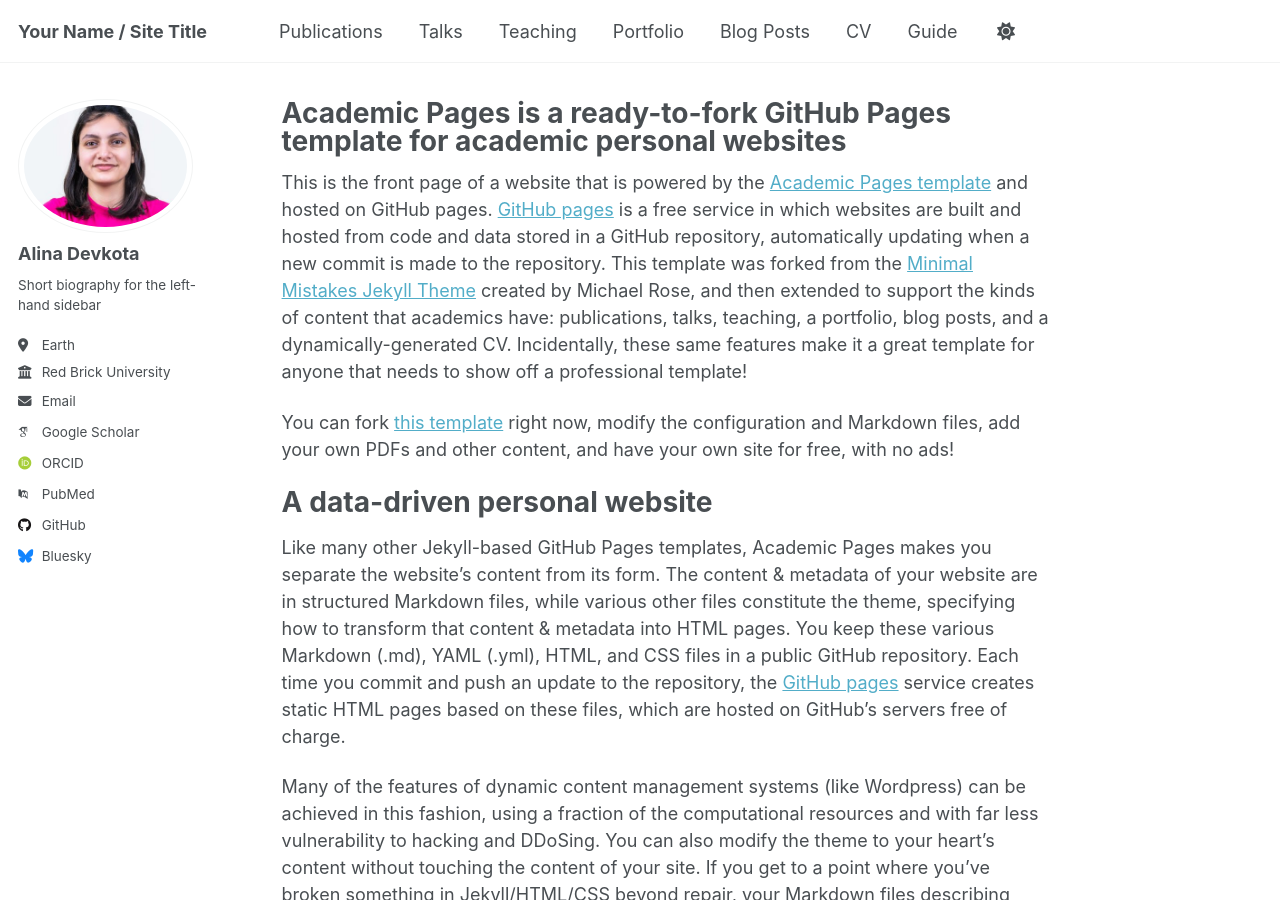
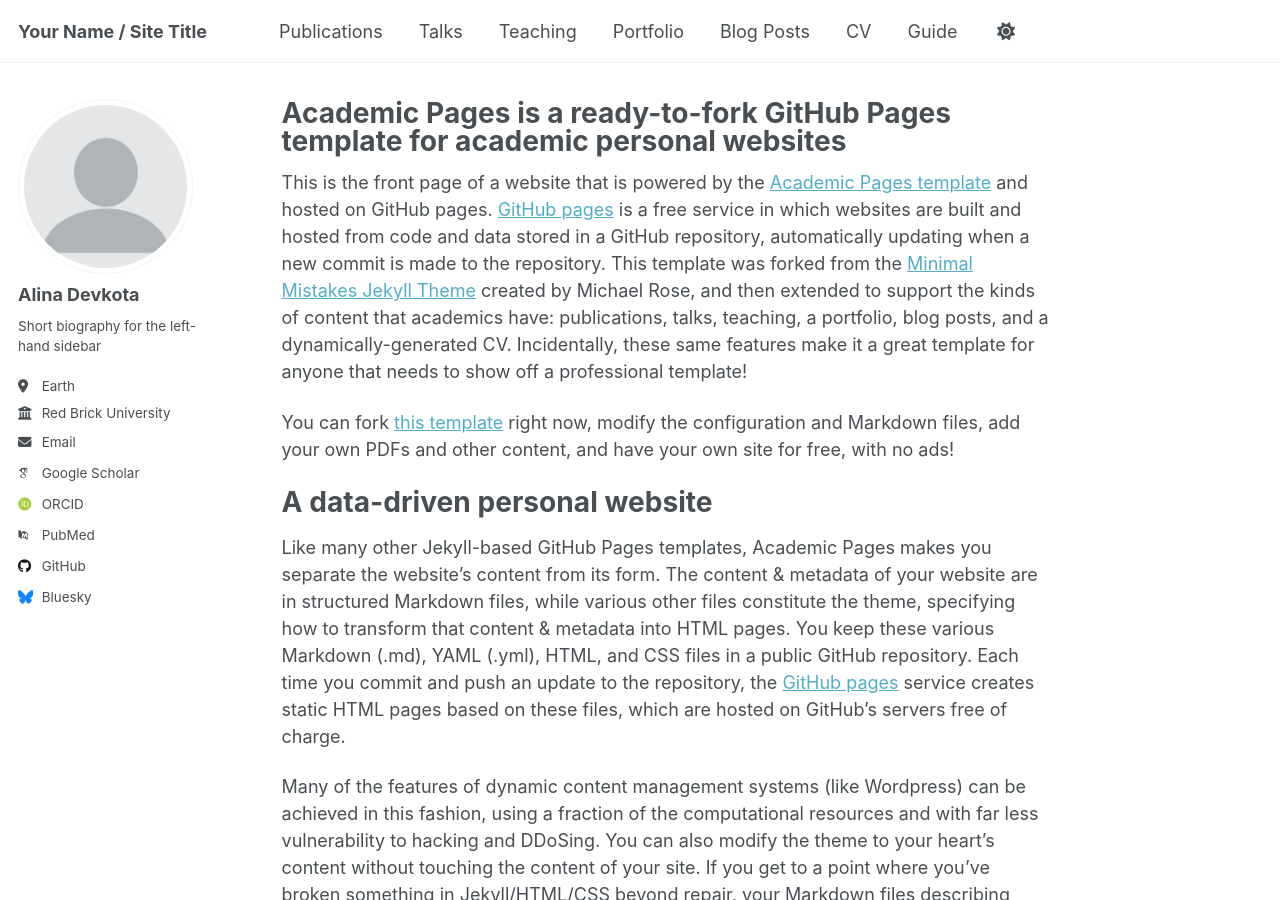
Before and after one commit to alinadevkota/Portfolio, a Jekyll site: the page built from _pages/about.md, in a window 1280 px wide and 900 px high. Built offline with Jekyll 4.4.1, drawn with Linux system fonts in a browser that asks for light colours; some web fonts are replaced; a script that is not in the unit is left out.

Commit message:
Update _config.yml

```diff
--- a/_config.yml
+++ b/_config.yml
@@ -22,7 +22,7 @@ repository               : "academicpages/academicpages.github.io"
 #               Additional customization can be done by editing /_includes/author-profile.html
 author:
   # Biographic information
-  avatar           : "alina.jpg"
+  avatar           : "profile.png"
   name             : "Alina Devkota"
   pronouns         : # example: "she/her"
   bio              : "Short biography for the left-hand sidebar"
```
